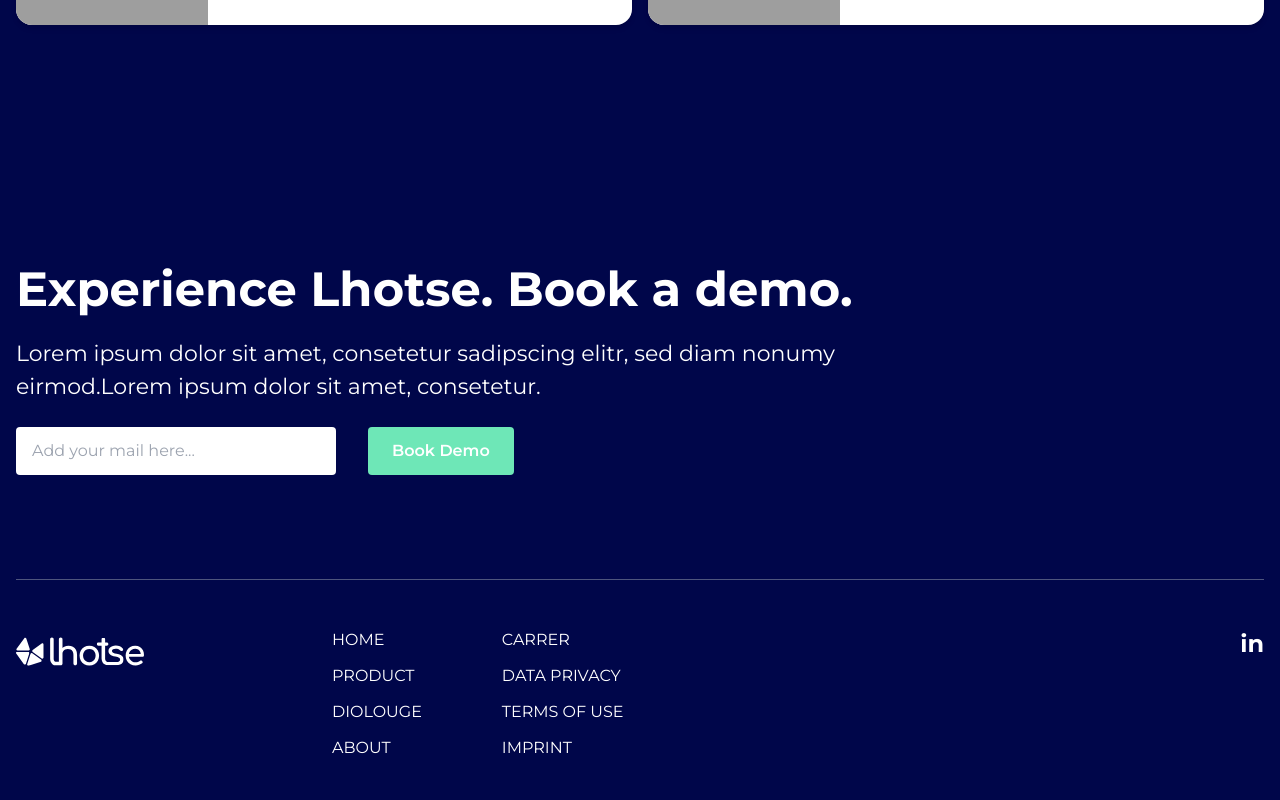
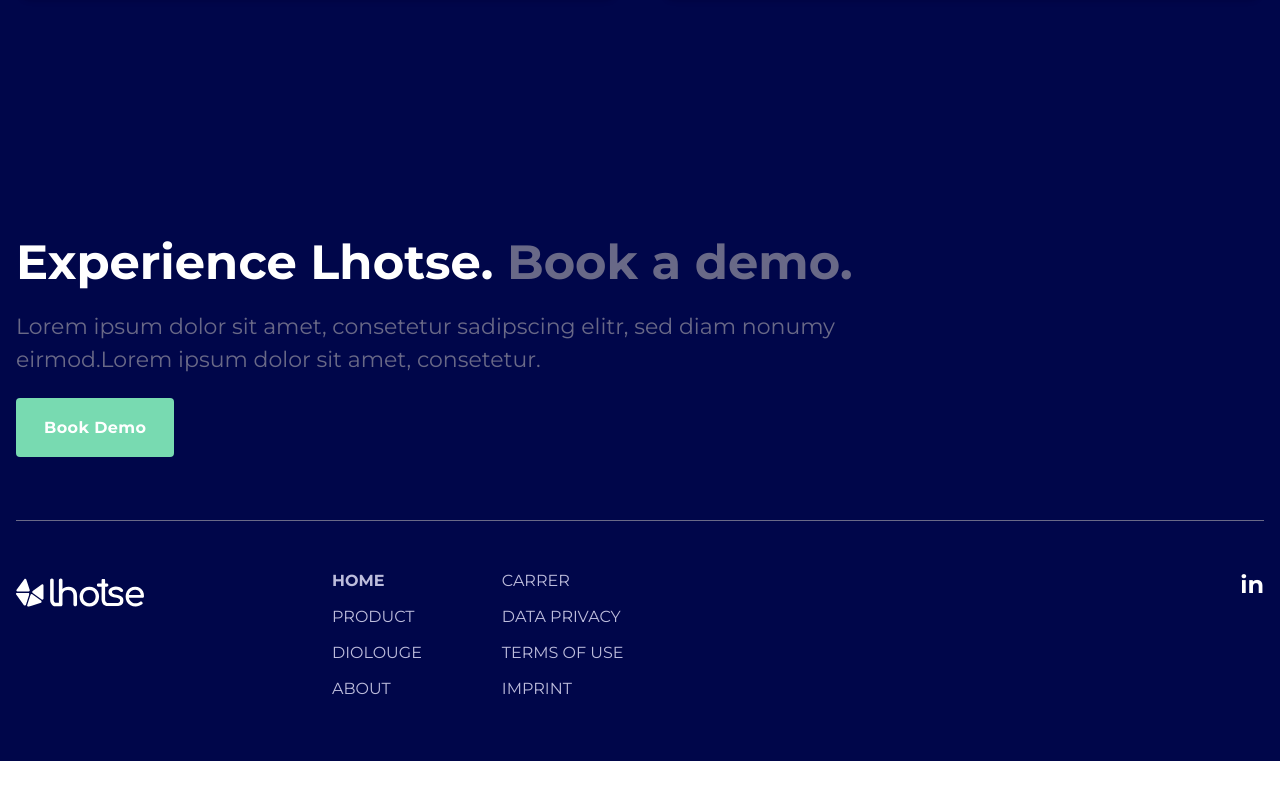
Before and after one commit to akib1997/lhoste, a Next.js app: page /product in a window 1280 px wide. Shown: the part 6839-7639 px from the top of the page. After the commit the page ends 7600 px from the top, so only its background shows below. Built offline with nearby package versions, Linux system fonts and the light colour scheme; grey boxes are pictures that could not be loaded.

Commit message:
Worked on footer, showcase, good company

```diff
--- a/components/HomePage/GoodCompany.js
+++ b/components/HomePage/GoodCompany.js
@@ -16,11 +16,11 @@
       />
       <Container>
         <div className="md:w-3/4 mx-auto md:mt-20 text-center">
-          <h2 className="text-3xl md:text-5xl font-bold black-color mb-12">
+          <h2 className="text-3xl md:text-4xl font-bold black-color mb-12">
             Lhotse, at 8,516 meters, is the fourth highest mountain on planet
             Earth.
           </h2>
-          <p className="mb-8">
+          <p className="mb-8 text-lg text-colorTwo">
             It sits right next to Mt. Everest – the reason that you have likely
             never heard of it. Attention is focussed on the highest mountain on
             Earth – neglecting its smaller sibling, Lhotse. The same holds true
@@ -28,7 +28,9 @@
             % of spend considered to be strategic. The final 20 % ‘tactical
             spend’ are overlooked – remaining largely unoptimised.
           </p>
-          <p>At Lhotse, we want to change that.</p>
+          <p className="text-lg text-colorTwo">
+            At Lhotse, we want to change that.
+          </p>
         </div>
       </Container>
     </div>
--- a/components/HomePage/Showcase.js
+++ b/components/HomePage/Showcase.js
@@ -14,16 +14,16 @@
         <Container>
           <div className="lg:flex items-center">
             <div className="lg:w-1/2">
-              <h2 className="text-3xl md:text-4xl black-color font-bold mb-4">
+              <h2 className="text-3xl md:text-4xl black-color font-bold leading-tight mb-8 2xl:w-2/3">
                 Manage & automate purchase requisitions
               </h2>
               <div className="flex mb-4">
                 <img
                   src="assets/triengle.svg"
-                  className="mr-2"
+                  className="mr-2 self-start mt-1"
                   alt="triengle"
                 />
-                <span>
+                <span className="text-colorTwo text-xl">
                   Define requirements jointly and in a guided way in one central
                   place
                 </span>
@@ -40,8 +40,7 @@
                 <div className="bg-green-300 bg-opacity-60 w-60 h-60 left-0 right-0 mx-auto top-6 rounded-full absolute z-20"></div>
                 <img
                   src="/assets/form.svg"
-                  className="block mx-auto lg:ml-auto relative z-30 mt-16 w-full"
-                  style={{ maxWidth: "400px" }}
+                  className="block mx-auto lg:ml-auto relative z-30 mt-16 w-full max-w-md"
                   alt="Form"
                 />
               </div>
@@ -68,25 +67,27 @@
               </div>
             </div>
             <div className="lg:w-1/2 lg:order-2 order-1">
-              <h2 className="text-3xl md:text-4xl black-color font-bold mb-4">
+              <h2 className="text-3xl md:text-4xl black-color leading-tight font-bold mb-8">
                 Identify and assess all relevant suppliers
               </h2>
               <ul>
                 <li className="flex mb-4">
                   <img
                     src="assets/triengle.svg"
-                    className="mr-2"
+                    className="mr-2 self-start mt-1"
                     alt="triengle"
                   />
-                  <span>Identify the right existing and new suppliers</span>
+                  <span className="text-colorTwo text-xl">
+                    Identify the right existing and new suppliers
+                  </span>
                 </li>
                 <li className="flex mb-4">
                   <img
                     src="assets/triengle.svg"
-                    className="mr-2"
+                    className="mr-2 self-start mt-1"
                     alt="triengle"
                   />
-                  <span>
+                  <span className="text-colorTwo text-xl">
                     Analyze supplier capability, performance, and compliance to
                     drive partnerships
                   </span>
@@ -106,17 +107,17 @@
         <Container>
           <div className="lg:flex items-center relative z-20">
             <div className="lg:w-1/2">
-              <h2 className="text-3xl md:text-4xl black-color font-bold mb-4">
+              <h2 className="text-3xl md:text-4xl black-color font-bold leading-tight mb-8 2xl:w-3/4">
                 Bring all available data into your processes
               </h2>
               <ul>
                 <li className="flex mb-4">
                   <img
                     src="assets/triengle.svg"
-                    className="mr-2"
+                    className="mr-2 self-start mt-1"
                     alt="triengle"
                   />
-                  <span>
+                  <span className="text-colorTwo text-xl">
                     Integrate existing information from your ERP & eProcurement
                     systems
                   </span>
@@ -124,10 +125,10 @@
                 <li className="flex mb-4">
                   <img
                     src="assets/triengle.svg"
-                    className="mr-2"
+                    className="mr-2 self-start mt-1"
                     alt="triengle"
                   />
-                  <span>
+                  <span className="text-colorTwo text-xl">
                     Insights and recommendations are implemented into processes
                   </span>
                 </li>
--- a/components/HomePage/ValuePropositions.js
+++ b/components/HomePage/ValuePropositions.js
@@ -30,10 +30,7 @@
   ];
   return (
     <>
-      <div
-        className="lg:pb-32 pb-16 relative z-10 pt-80 xl:pt-96 -mt-32"
-        style={{ backgroundColor: "#F4F4FF" }}
-      >
+      <div className="lg:pb-32 pb-16 relative bg-colorFive z-10 pt-80 xl:pt-96 -mt-32">
         <Container>
           <h2 className="text-4xl font-bold text-center black-color mb-8">
             Value Proposition
@@ -43,7 +40,7 @@
               items.map((item) => (
                 <div className="text-center" key={item.id}>
                   <div
-                    className="w-40 h-40 mx-auto flex items-center justify-center rounded-full shadow-xl"
+                    className="w-40 h-40 mx-auto flex items-center justify-center rounded-full extra-shadow"
                     style={{ backgroundColor: "rgba(36, 13, 133, 0.15)" }}
                   >
                     <img
--- a/components/Layout/Footer.js
+++ b/components/Layout/Footer.js
@@ -3,7 +3,6 @@
 import Container from "./Container";
 
 export default function Footer() {
-  const links1 = ["Home", "Product", "Diolouge", "About"];
   const links2 = ["Carrer", "Data Privacy", "terms of Use", "Imprint"];
 
   const profileData = [
@@ -26,13 +25,13 @@
   ];
 
   return (
-    <footer className="text-white mt-72" style={{ backgroundColor: "#00064A" }}>
+    <footer className="text-white bg-colorOne mt-72">
       <Container>
         <div className="text-center relative -top-40 lg:-top-52">
-          <h2 className="text-4xl font-bold text-black mb-12">
+          <h2 className="text-3xl lg:text-4xl font-bold text-black mb-12">
             You’re in good company
           </h2>
-          <div className="grid lg:grid-cols-2 gap-4">
+          <div className="grid lg:grid-cols-2 gap-10">
             {profileData &&
               profileData.map((data) => (
                 <div
@@ -64,32 +63,22 @@
               ))}
           </div>
         </div>
-        <div className="pb-20 pt-8 border-b border-gray-400 border-opacity-50">
+        <div className="pb-20 pt-8 border-b border-colorTwo">
           <h2 className="text-3xl md:text-5xl font-bold mb-6">
             <span className="text-white">Experience Lhotse. </span>
-            <span className="text-colorTwoy-400">Book a demo.</span>
+            <span className="text-colorTwo">Book a demo.</span>
           </h2>
-          <p className="text-xl lg:w-2/3 text-colorTwoy-400">
+          <p className="text-xl lg:w-2/3 text-colorTwo mb-10">
             Lorem ipsum dolor sit amet, consetetur sadipscing elitr, sed diam
             nonumy eirmod.Lorem ipsum dolor sit amet, consetetur.
           </p>
-          <form className="flex my-6">
-            <label htmlFor="email"></label>
-            <input
-              type="email"
-              name="email"
-              id="email"
-              placeholder="Add your mail here..."
-              className="focus:outline-none bg-white rounded px-4 py-3 mr-8 max-w-xs w-full text-colorTwoy-700"
-            />
-            <button
-              type="submit"
-              className="bg-green-300 text-white  focus:outline-none rounded px-6 py-1 font-semibold"
-              onClick={(e) => e.preventDefault()}
+
+          <a
+            href="#"
+            className="bg-[#78DAB1] text-white  rounded px-7 py-5 font-bold tracking-wide"
           >
             Book Demo
-            </button>
-          </form>
+          </a>
         </div>
         <div className="py-12">
           <div className="sm:grid sm:grid-cols-4 sm:gap-4">
@@ -103,23 +92,41 @@
             <div className="col-span-2 my-6 sm:my-0">
               <div className="flex">
                 <ul className="lg:mr-20 md:mr-12 mr-8">
-                  {links1 &&
-                    links1.map((link, i) => (
-                      <li key={i}>
+                  <li>
                     <Link href="/">
-                          <a className="uppercase inline-block font-normal text-colorTwoy-400 text-base mb-3 hover:font-bold hover:text-white">
-                            {link}
+                      <a className="uppercase inline-block font-bold  text-[#BDBDDC] text-base mb-3 hover:text-white">
+                        Home
                       </a>
                     </Link>
                   </li>
-                    ))}
+                  <li>
+                    <Link href="/">
+                      <a className="uppercase inline-block font-normal  text-[#BDBDDC] text-base mb-3 hover:text-white">
+                        Product
+                      </a>
+                    </Link>
+                  </li>
+                  <li>
+                    <Link href="/">
+                      <a className="uppercase inline-block font-normal  text-[#BDBDDC] text-base mb-3 hover:text-white">
+                        Diolouge
+                      </a>
+                    </Link>
+                  </li>
+                  <li>
+                    <Link href="/">
+                      <a className="uppercase inline-block font-normal  text-[#BDBDDC] text-base mb-3 hover:text-white">
+                        About
+                      </a>
+                    </Link>
+                  </li>
                 </ul>
                 <ul>
                   {links2 &&
                     links2.map((link, i) => (
                       <li key={i}>
                         <Link href="/">
-                          <a className="uppercase inline-block font-normal text-colorTwoy-400 text-base mb-3 hover:font-bold hover:text-white">
+                          <a className="uppercase inline-block font-normal text-[#BDBDDC] text-base mb-3 hover:text-white">
                             {" "}
                             {link}{" "}
                           </a>
--- a/styles/globals.css
+++ b/styles/globals.css
@@ -73,6 +73,11 @@
   -moz-box-shadow: 0px 20px 40px 0px rgba(36, 14, 133, 0.1);
   box-shadow: 0px 20px 40px 0px rgba(36, 14, 133, 0.1);
 }
+.extra-shadow {
+  -webkit-box-shadow: 0px 40px 100px 0px rgba(12, 8, 63, 0.15);
+  -moz-box-shadow: 0px 40px 100px 0px rgba(12, 8, 63, 0.15);
+  box-shadow: 0px 40px 100px 0px rgba(12, 8, 63, 0.15);
+}
 @media screen and (max-width: 1024px) {
   .traingle-height {
     height: 500px;
```
Lines whose indentation alone changed are shown as unchanged.
